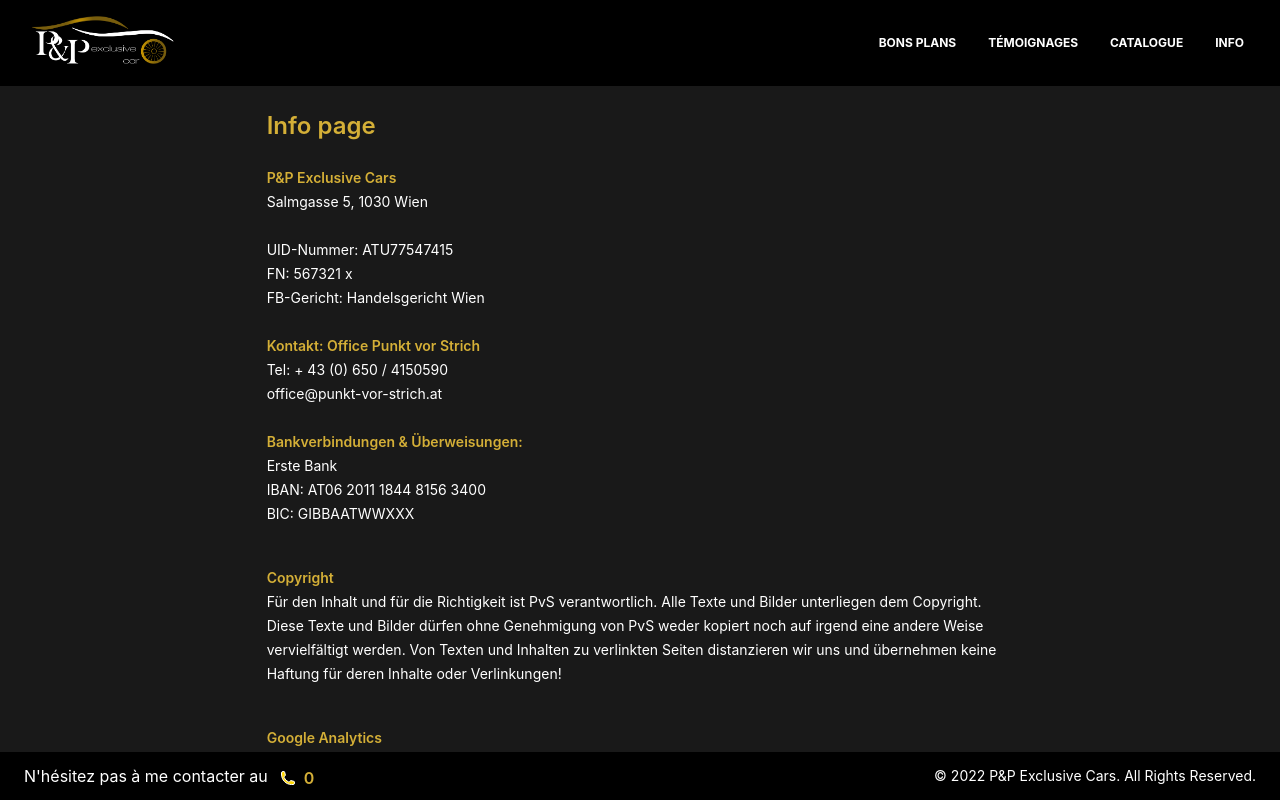
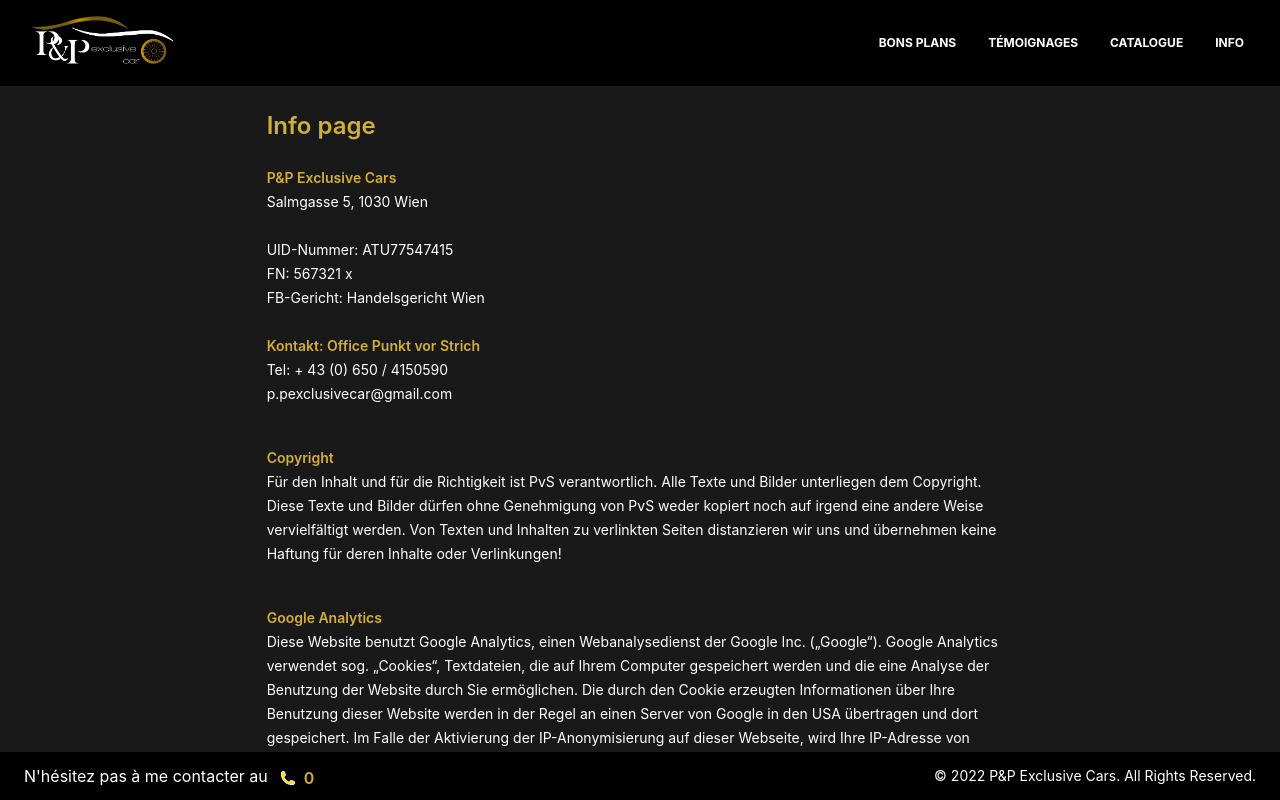
Before and after one commit to bdaoui/buyacar-client, a React (Create React App) app: page /info in a window 1280 px wide. Shown: the top 800 px of the page. Built offline with nearby package versions, Linux system fonts and the light colour scheme; no server answers.

Commit message:
taking out banking info

```diff
--- a/src/pages/Info.js
+++ b/src/pages/Info.js
@@ -15,14 +15,9 @@
           Kontakt: Office Punkt vor Strich
         </h2>
         <p>Tel: + 43 (0) 650 / 4150590</p>
-        <p>office@punkt-vor-strich.at</p>
+        <p>p.pexclusivecar@gmail.com</p>
 
-        <h2 className="pt-6 font-semibold text-gold">
-          Bankverbindungen &amp; Überweisungen:
-        </h2>
-        <p>Erste Bank</p>
-        <p>IBAN: AT06 2011 1844 8156 3400</p>
-        <p>BIC: GIBBAATWWXXX</p>
+
 
         <h2 className="pt-10 font-semibold text-gold">Copyright</h2>
         <p>
```
